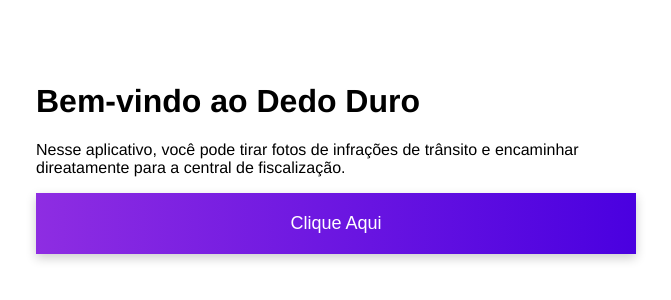
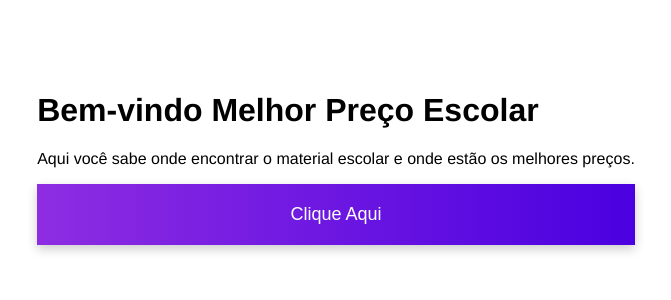
Before and after one commit to marianapedreiraa/melhorpreco, a plain HTML site: page Novo_modelo/Novo_modelo/index.html in a window 1280 px wide. Shown: the part 242-542 px from the top of the page, without its empty margins (304-975 px from the left). Drawn offline with Linux system fonts and the light colour scheme.

Commit message:
Update index.html

```diff
--- a/Novo_modelo/Novo_modelo/index.html
+++ b/Novo_modelo/Novo_modelo/index.html
@@ -3,7 +3,7 @@
 <head>
   <meta charset="UTF-8">
   <meta name="viewport" content="width=device-width, initial-scale=1.0">
-  <title>Dedo Duro App</title>
+  <title>>MELHOR PREÇO ESCOLAR</title>
 
   <link rel="stylesheet" href="/assets/css/styles.css">
 
@@ -16,9 +16,8 @@
     <div class="content">
 
       <div class="text-center">
-        <h1>Bem-vindo ao Dedo Duro</h1>
-        <p>Nesse aplicativo, você pode tirar fotos de infrações de trânsito e encaminhar
-            direatamente para a central de fiscalização.</p>
+        <h1>Bem-vindo Melhor Preço Escolar</h1>
+        <p>Aqui você sabe onde encontrar o material escolar e onde estão os melhores preços.</p>
         <a href="#" class="custom-button">Clique Aqui</a>
       </div>
     </div>
```
